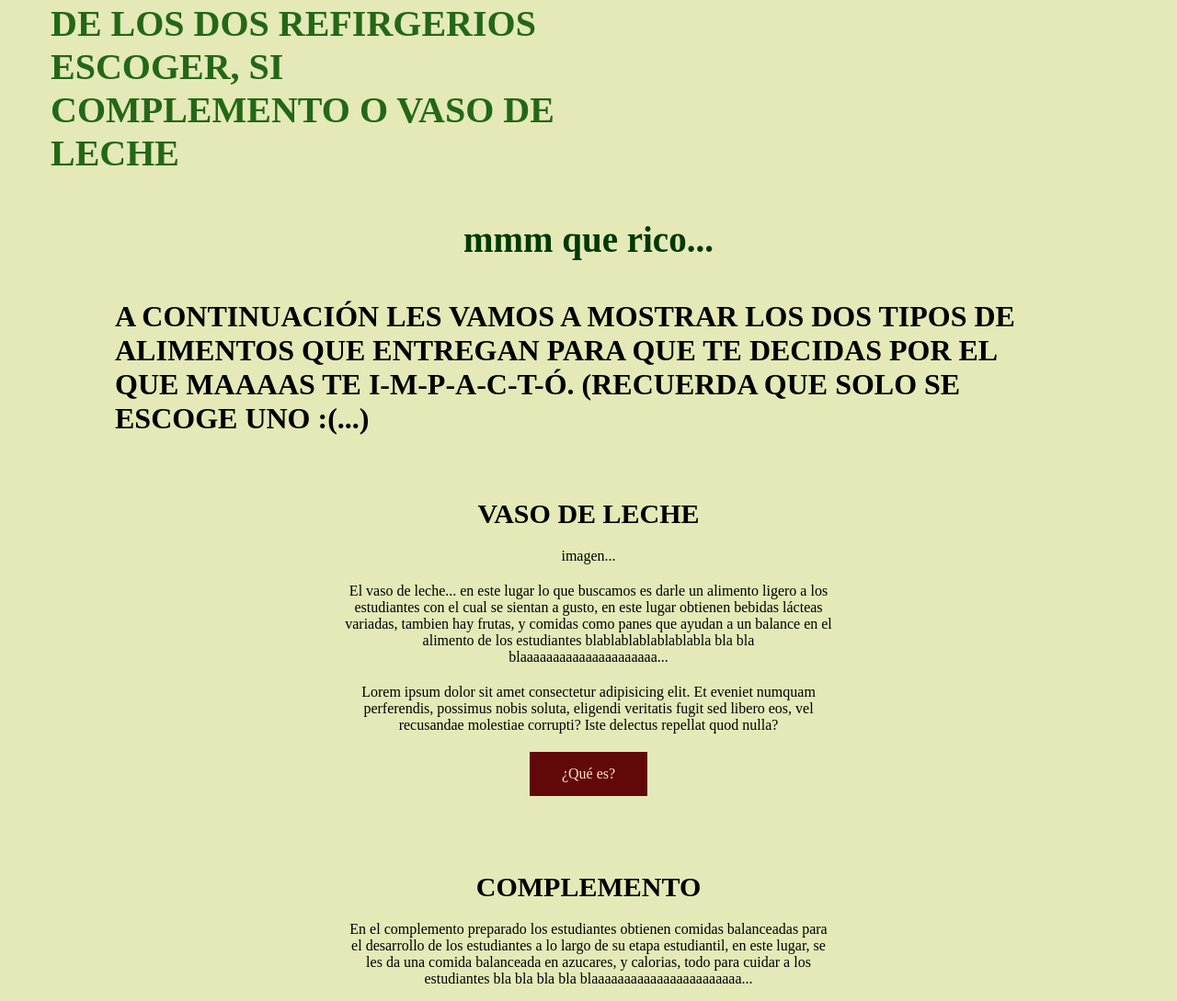
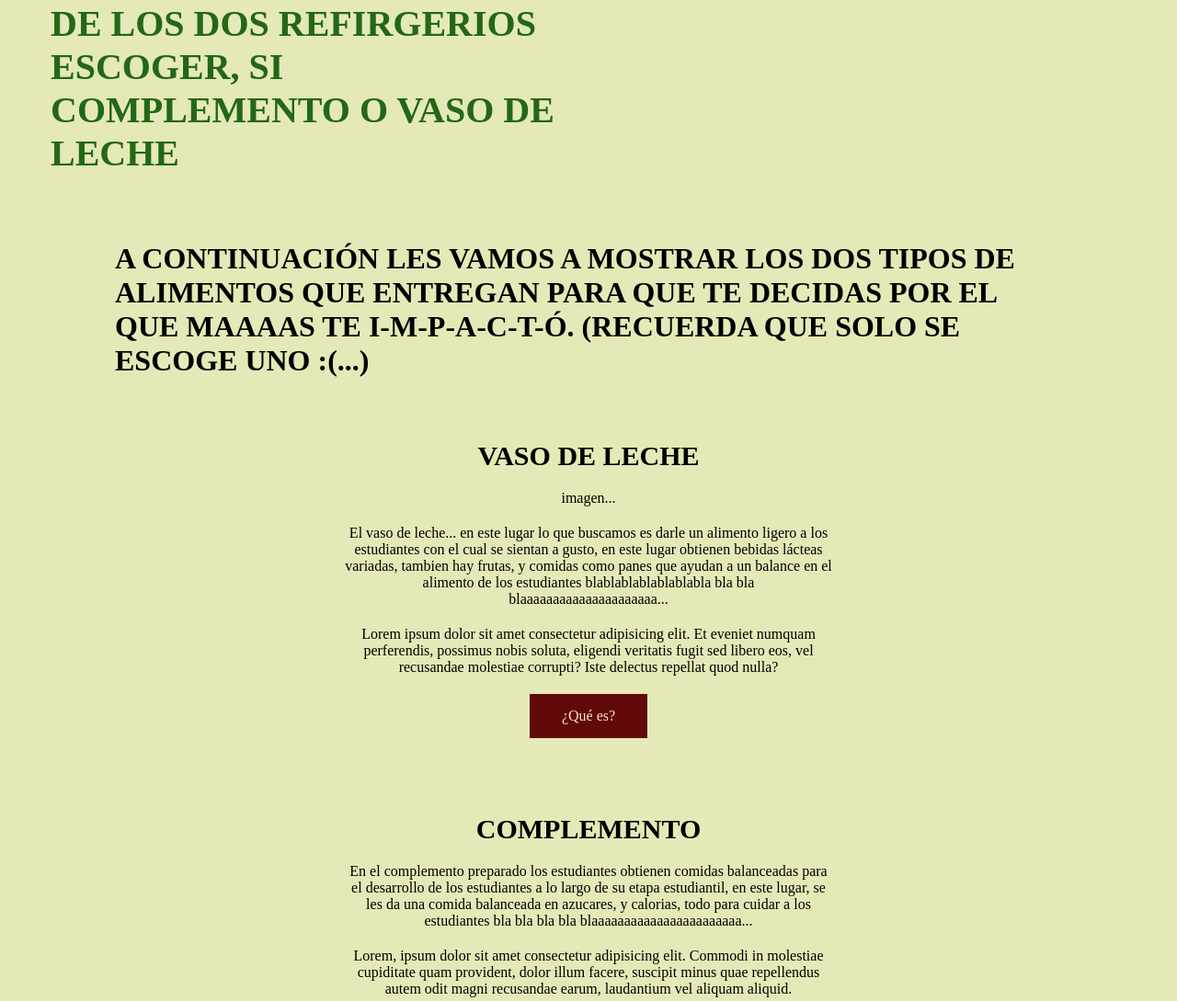
Before and after one commit to Nosebone96/Refrigerios-Lola, a Flask app: page / in a window 1280 px wide. Shown: the part 804-1893 px from the top of the page at 92% size. Run offline with Flask 3, Linux system fonts and the light colour scheme.

Commit message:
Update main_html.html

```diff
--- a/app/templates/main_html.html
+++ b/app/templates/main_html.html
@@ -23,7 +23,8 @@
                         <li><a href="https://forms.gle/qYtmYsHZeRb7onz68">Formulario</a></li>
                     </ul>
                 </li>
-                    <li><a href="Inicia_sesión.html">Inicia sesión</a></li>
+                <li><a href="Inicia_sesión.html">Inicia sesión</a></li>
+               <link rel="stylesheet" href="habiaunavez.css">
             </ul>
         </div>
     </nav>
@@ -41,8 +42,7 @@
     <h1 >¡Bienvenidos a Refrigerios Lola! Aquí podras ver qué alimentos entregan en la institución Lola Gonzalez. Esto es con el fin de
         que sepas cuál de los dos refirgerios escoger, si complemento o vaso de leche  </h1>
     <br>
-       <br>
-       <h3> mmm que rico...</h2>
+
     <br>
     <h2>   a continuación les vamos a mostrar los dos tipos de alimentos que entregan para que te decidas
         por el que maaaas te i-m-p-a-c-t-ó. (recuerda que solo se escoge uno :(...)
```
